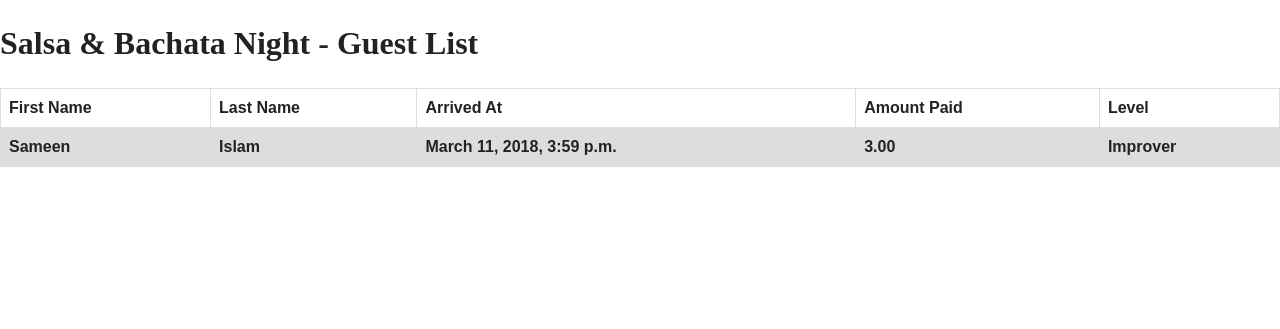
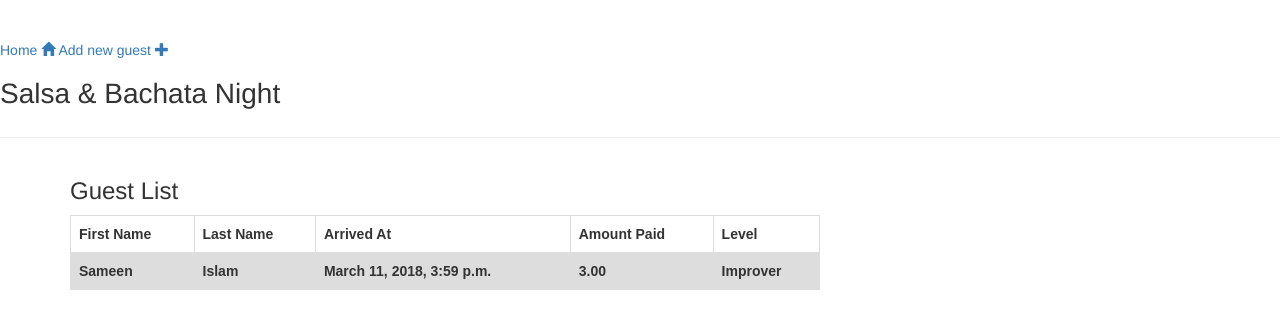
Before and after one commit to samisnotinsane/qmsalsa-drapers-registration, a Django app: page / in a window 1280 px wide. Shown: the top 329 px of the page. Run offline with Django 3.2, Linux system fonts and the light colour scheme; data comes from the database, SQL or seed files in the repository; both versions use the stored data as it was after the commit; lists and menus that the app fills with data are empty; some libraries are stand-ins or nearby versions.

Commit message:
Adding support for adding guests to database.

```diff
--- /dev/null
+++ b/qmsalsa_drapers_registration/reg_guests/forms.py
@@ -0,0 +1,18 @@
+from django import forms
+
+from .models import Guest
+
+AMOUNT_CHOICES = (
+    (5, ("5 GBP")),
+    (3, ("3 GBP"))
+)
+
+class GuestForm(forms.ModelForm):
+    is_new_to_salsa = forms.BooleanField(label="Beginner?", required=False)
+    amount_paid = forms.ChoiceField(choices=AMOUNT_CHOICES, label="Amount")
+
+    class Meta:
+        model = Guest
+        fields = ['first_name',
+        'last_name', 'email', 'instagram',
+        'is_new_to_salsa', 'amount_paid', ]
--- /dev/null
+++ b/qmsalsa_drapers_registration/reg_guests/templates/reg_guests/base.html
@@ -0,0 +1,67 @@
+<!doctype html>
+<html class="no-js" lang="">
+
+<head>
+    <meta charset="utf-8">
+    <meta http-equiv="x-ua-compatible" content="ie=edge">
+    <title>QM Salsa</title>
+    <meta name="description" content="">
+    <meta name="viewport" content="width=device-width, initial-scale=1">
+
+    {% load static %}
+    <link rel="manifest" href="{% static 'reg_guests/site.webmanifest' %}">
+    <link rel="apple-touch-icon" href="{% static 'reg_guests/icon.png' %}">
+    <link rel="shortcut icon" type="image/png" href="{% static 'reg_guests/favicon.ico' %}" />
+    <!-- Place favicon.ico in the root directory -->
+    <link rel="stylesheet" href="//maxcdn.bootstrapcdn.com/bootstrap/3.2.0/css/bootstrap.min.css">
+    <link rel="stylesheet" href="//maxcdn.bootstrapcdn.com/bootstrap/3.2.0/css/bootstrap-theme.min.css">
+    <link rel="stylesheet" href="{% static 'reg_guests/css/normalize.css' %}">
+    <link rel="stylesheet" href="{% static 'reg_guests/css/main.css' %}">
+</head>
+
+<body>
+    <!--[if lte IE 9]>
+            <p class="browserupgrade">You are using an <strong>outdated</strong> browser. Please <a href="https://browsehappy.com/">upgrade your browser</a> to improve your experience and security.</p>
+        <![endif]-->
+
+    <!-- Add your site or application content here -->
+
+
+    <div class="page-header">
+            <a href="{% url 'guest_list' %}" class="top-menu"> Home <span class="glyphicon glyphicon-home"></span></a>
+        <a href="{% url 'register_new' %}" class="top-menu"> Add new guest <span class="glyphicon glyphicon-plus"></span></a>
+        <h1>Salsa & Bachata Night</h1>
+    </div>
+    <div class="content container">
+        <div class="row">
+            <div class="col-md-8">
+            {% block content %}
+            {% endblock %}
+            </div>
+        </div>
+    </div>
+
+
+    <script src="{% static 'reg_guests/js/vendor/modernizr-3.5.0.min.js' %}"></script>
+    <script src="https://code.jquery.com/jquery-3.2.1.min.js" integrity="sha256-hwg4gsxgFZhOsEEamdOYGBf13FyQuiTwlAQgxVSNgt4="
+        crossorigin="anonymous"></script>
+    <script>
+        window.jQuery || document.write('<script src="js/vendor/jquery-3.2.1.min.js"><\/script>')
+    </script>
+    <script src="{% static 'reg_guests/js/plugins.js' %}"></script>
+    <script src="{% static 'reg_guests/js/main.js' %}"></script>
+
+    <!-- Google Analytics: change UA-XXXXX-Y to be your site's ID. -->
+    <script>
+        window.ga = function () {
+            ga.q.push(arguments)
+        };
+        ga.q = [];
+        ga.l = +new Date;
+        ga('create', 'UA-XXXXX-Y', 'auto');
+        ga('send', 'pageview')
+    </script>
+    <script src="https://www.google-analytics.com/analytics.js" async defer></script>
+</body>
+
+</html>
--- a/qmsalsa_drapers_registration/reg_guests/templates/reg_guests/guest_list.html
+++ b/qmsalsa_drapers_registration/reg_guests/templates/reg_guests/guest_list.html
@@ -1,31 +1,7 @@
-<!doctype html>
-<html class="no-js" lang="">
+{% extends 'reg_guests/base.html' %}
 
-<head>
-    <meta charset="utf-8">
-    <meta http-equiv="x-ua-compatible" content="ie=edge">
-    <title>QM Salsa Registration</title>
-    <meta name="description" content="">
-    <meta name="viewport" content="width=device-width, initial-scale=1">
-
-    {% load static %}
-    <link rel="manifest" href="{% static 'reg_guests/site.webmanifest' %}">
-    <link rel="apple-touch-icon" href="{% static 'reg_guests/icon.png' %}">
-    <link rel="shortcut icon" type="image/png" href="{% static 'reg_guests/favicon.ico' %}" />
-    <!-- Place favicon.ico in the root directory -->
-    <!-- <link rel="stylesheet" href="//maxcdn.bootstrapcdn.com/bootstrap/3.2.0/css/bootstrap.min.css"> -->
-    <!-- <link rel="stylesheet" href="//maxcdn.bootstrapcdn.com/bootstrap/3.2.0/css/bootstrap-theme.min.css"> -->
-    <link rel="stylesheet" href="{% static 'reg_guests/css/normalize.css' %}">
-    <link rel="stylesheet" href="{% static 'reg_guests/css/main.css' %}">
-</head>
-
-<body>
-    <!--[if lte IE 9]>
-            <p class="browserupgrade">You are using an <strong>outdated</strong> browser. Please <a href="https://browsehappy.com/">upgrade your browser</a> to improve your experience and security.</p>
-        <![endif]-->
-
-    <!-- Add your site or application content here -->
-    <h1>Salsa & Bachata Night - Guest List</h1>
+{% block content %}
+<h3>Guest List</h3>
 
 <table>
     <tr>
@@ -48,30 +24,5 @@
         {% endif %}
     </tr>
     {% endfor %}
-
 </table>
-
-
-    <script src="{% static 'reg_guests/js/vendor/modernizr-3.5.0.min.js' %}"></script>
-    <script src="https://code.jquery.com/jquery-3.2.1.min.js" integrity="sha256-hwg4gsxgFZhOsEEamdOYGBf13FyQuiTwlAQgxVSNgt4="
-        crossorigin="anonymous"></script>
-    <script>
-        window.jQuery || document.write('<script src="js/vendor/jquery-3.2.1.min.js"><\/script>')
-    </script>
-    <script src="{% static 'reg_guests/js/plugins.js' %}"></script>
-    <script src="{% static 'reg_guests/js/main.js' %}"></script>
-
-    <!-- Google Analytics: change UA-XXXXX-Y to be your site's ID. -->
-    <script>
-        window.ga = function () {
-            ga.q.push(arguments)
-        };
-        ga.q = [];
-        ga.l = +new Date;
-        ga('create', 'UA-XXXXX-Y', 'auto');
-        ga('send', 'pageview')
-    </script>
-    <script src="https://www.google-analytics.com/analytics.js" async defer></script>
-</body>
-
-</html>
+{% endblock %}
--- a/qmsalsa_drapers_registration/reg_guests/urls.py
+++ b/qmsalsa_drapers_registration/reg_guests/urls.py
@@ -4,4 +4,5 @@ from . import views
 
 urlpatterns = [
     path('', views.guest_list, name='guest_list'),
+    path('register/', views.register_new, name='register_new'),
 ]
--- a/qmsalsa_drapers_registration/reg_guests/views.py
+++ b/qmsalsa_drapers_registration/reg_guests/views.py
@@ -1,7 +1,20 @@
 from django.shortcuts import render
 from django.utils import timezone
 from .models import Guest
+from .forms import GuestForm
+from django.shortcuts import redirect
 
 def guest_list(request):
     guests = Guest.objects.filter(registration_time__lte=timezone.now()).order_by('registration_time')
     return render(request, 'reg_guests/guest_list.html', {'guests': guests})
+
+def register_new(request):
+    if request.method == "POST":
+        form = GuestForm(request.POST)
+        if form.is_valid():
+            guest = form.save(commit=False)
+            guest.save()
+            return redirect('guest_list')
+    else:
+        form = GuestForm()
+    return render(request, 'reg_guests/register_new.html', {'form': form})
```
Also changed, not shown: qmsalsa_drapers_registration/reg_guests/templates/reg_guests/register_new.html (added, +9 -0 lines), qmsalsa_drapers_registration/db.sqlite3. Lines whose indentation alone changed are shown as unchanged.
